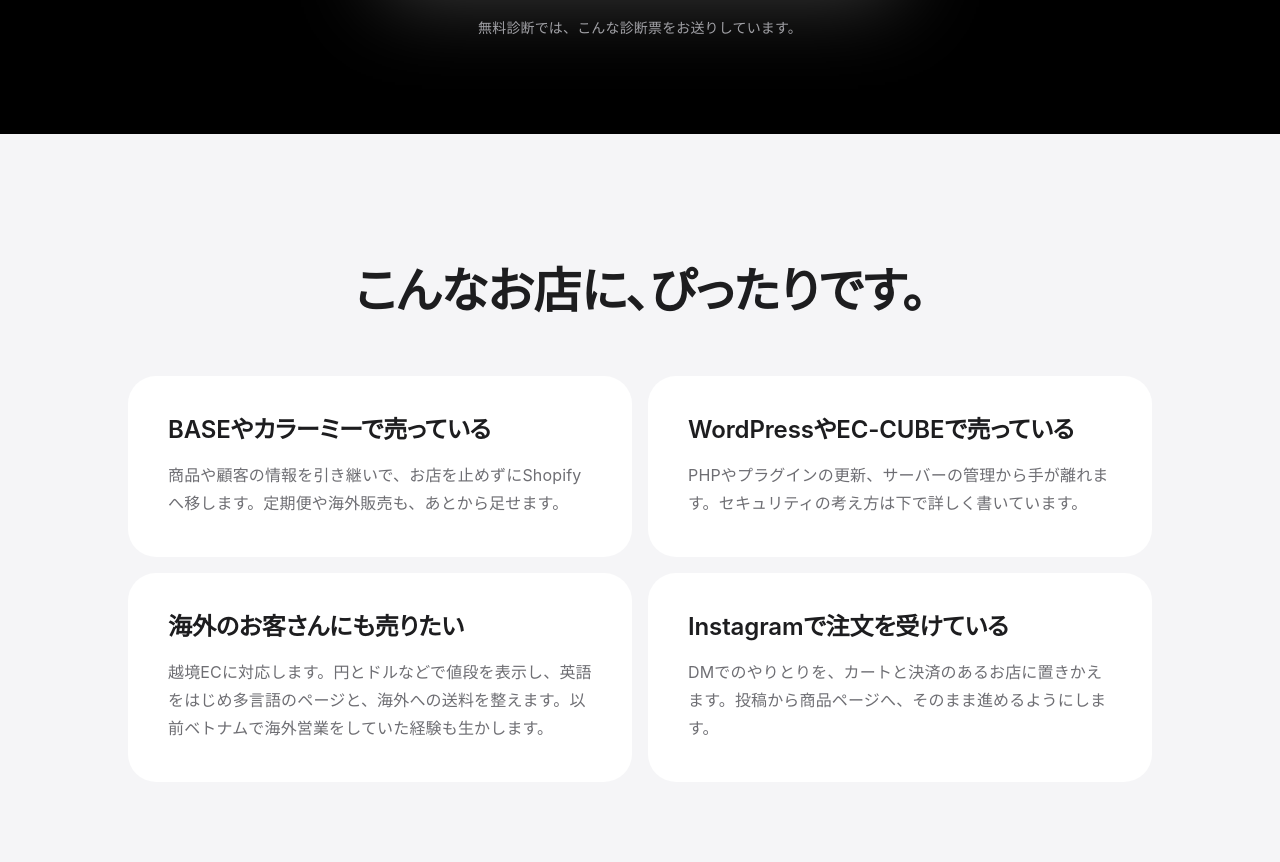
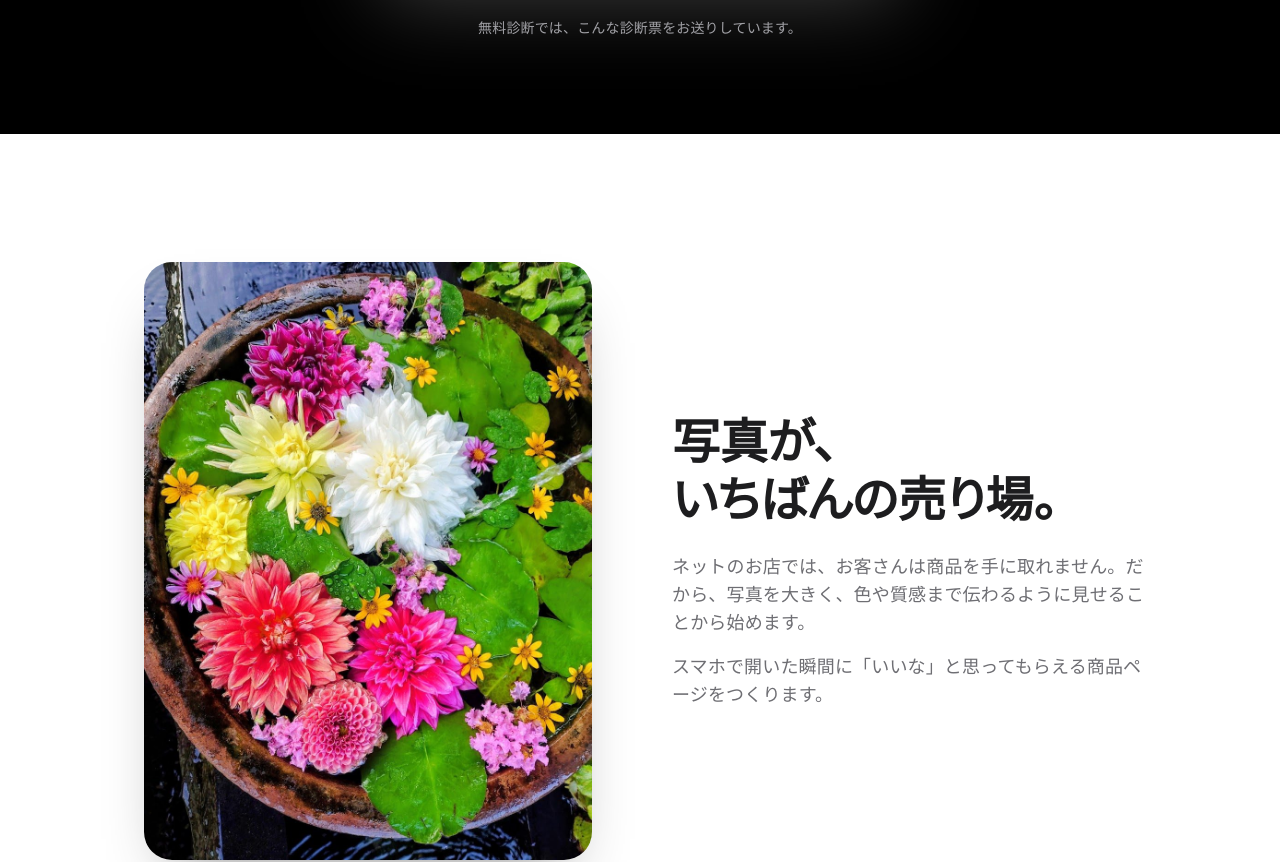
Before and after one commit to masahiro413/chofu-shopify-support, a Next.js app: page / in a window 1280 px wide. Shown: the part 1440-2302 px from the top of the page. Built offline with nearby package versions, Linux system fonts and the light colour scheme; no server answers.

Commit message:
花手水の写真と「写真が、いちばんの売り場。」のセクションを追加
Co-Authored-By: Claude Opus 5.5 <noreply@anthropic.com>
Claude-Session: https://claude.ai/code/session_01F1v8HXR5EdbK3VTiRiWeDZ

```diff
--- a/src/app/page.tsx
+++ b/src/app/page.tsx
@@ -1,6 +1,7 @@
 import Image, { type StaticImageData } from "next/image";
 import fleurImage from "../../public/works/fleur.jpg";
 import nekohamaImage from "../../public/works/nekohama.jpg";
+import hanachozuImage from "../../public/works/hanachozu.jpg";
 import { MobileMenu } from "./mobile-menu";
 import {
   AREA,
@@ -364,6 +365,29 @@ export default function Home() {
         </div>
       </section>
 
+      {/* 写真の大切さ */}
+      <section className="px-5 py-24 sm:py-32">
+        <div className="mx-auto grid max-w-[1024px] items-center gap-12 md:grid-cols-2 md:gap-16">
+          <Image
+            src={hanachozuImage}
+            alt="水を張った鉢に、色とりどりのダリアや小さな花を浮かべた花手水"
+            className="mx-auto w-full max-w-md rounded-[28px] object-cover shadow-[0_30px_60px_-30px_rgba(0,0,0,0.45)]"
+            sizes="(min-width: 768px) 450px, 90vw"
+            placeholder="blur"
+          />
+          <div className="text-center md:text-left">
+            <h2 className="text-[2rem] font-semibold sm:text-5xl">
+              <span className="inline-block">写真が、</span>
+              <span className="inline-block">いちばんの売り場。</span>
+            </h2>
+            <p className="mt-6 text-lg text-ink-soft">
+              ネットのお店では、お客さんは商品を手に取れません。だから、写真を大きく、色や質感まで伝わるように見せることから始めます。
+            </p>
+            <p className="mt-4 text-lg text-ink-soft">スマホで開いた瞬間に「いいな」と思ってもらえる商品ページをつくります。</p>
+          </div>
+        </div>
+      </section>
+
       {/* こんなお店に */}
       <section className="bg-mist px-5 py-24 sm:py-32">
         <SectionHead title="こんなお店に、ぴったりです。" />
```
Also changed, not shown: public/works/hanachozu.jpg (added).
